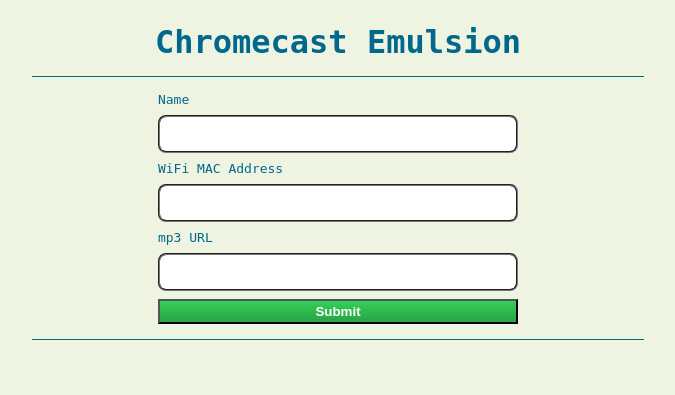
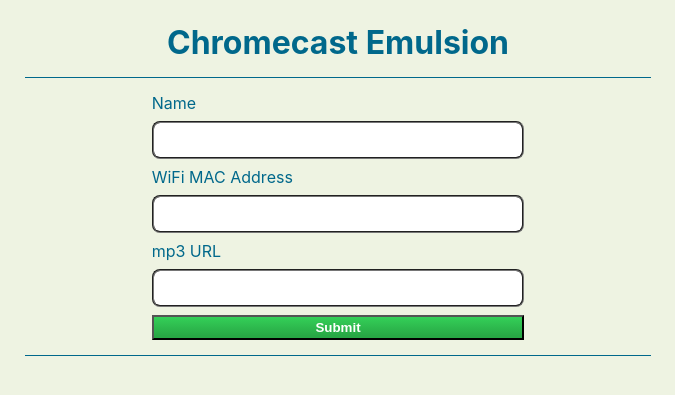
Before and after one commit to cartfisk/themesong-player, a Flask app: page / in a window 1280 px wide. Shown: the top 395 px of the page, without its empty margins (302-977 px from the left). Run offline with Flask 2, Linux system fonts and the light colour scheme.

Commit message:
fontblaster

```diff
--- a/static/style.css
+++ b/static/style.css
@@ -1,8 +1,7 @@
 body {
-  font-family: monospace;
+  font-family: -apple-system, BlinkMacSystemFont, "Segoe UI", Roboto, Oxygen-Sans, Ubuntu, Cantarell, "Helvetica Neue", sans-serif;
   background: #EEF3E2;
   color: #00688B;
-
 }
 
 @keyframes fadein {
```
